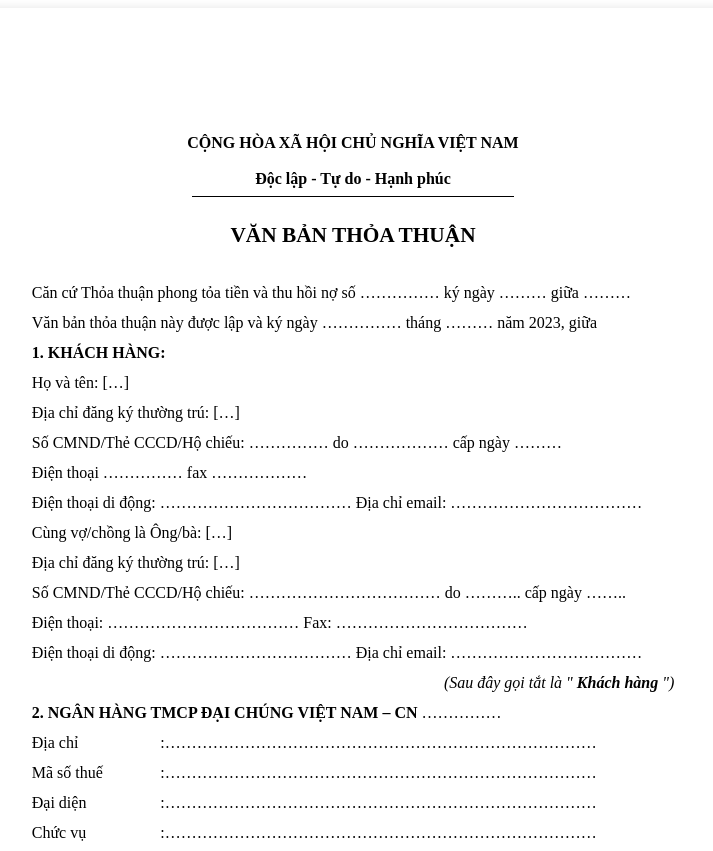
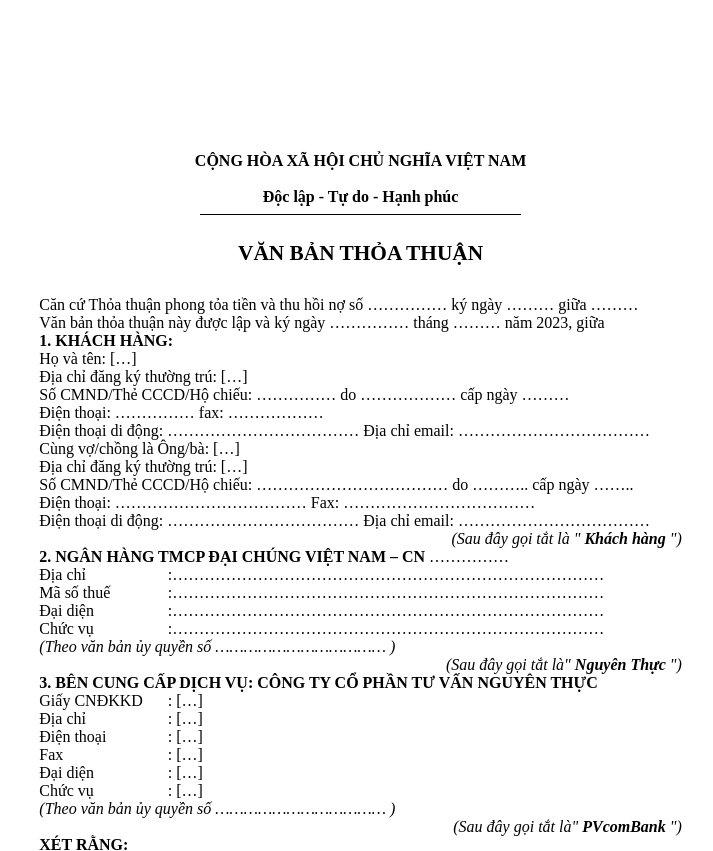
Before and after one commit to Thanhlc2010/BMDrawing, a plain HTML site: page Code Văn bản thỏa thuận/20231127.MB04-(003).html in a window 1280 px wide. Shown: the top 851 px of the page, without its empty margins (287-1000 px from the left). Drawn offline with Linux system fonts and the light colour scheme.

Commit message:
Update 20231127.MB04-(003).html

```diff
--- a/Code Văn bản thỏa thuận/20231127.MB04-(003).html
+++ b/Code Văn bản thỏa thuận/20231127.MB04-(003).html
@@ -15,6 +15,17 @@
         box-sizing: border-box;
         overflow: auto;
         line-height: 30px;
+      }
+
+      .container {
+        width: 210mm;
+        height: auto;
+        padding: 25mm 18mm 350mm 22mm;
+        background: #FFF;
+        margin: 0 auto;
+        box-sizing: border-box;
+        position: relative;
+        font-size: 16px;
       }
 
       h1 {
@@ -93,7 +104,7 @@
     </style>
   </head>
   <body>
-    <div class="a4-format">
+    <div class="container">
       <div id="header" style="padding-top: 50px; padding-bottom: 30px; line-height: normal" class="tx12 txcenter">
           <span class="bold">CỘNG HÒA XÃ HỘI CHỦ NGHĨA VIỆT NAM</span>
           <br />
@@ -108,76 +119,76 @@
       </div>
       <div class="tx12">
         <span>Căn cứ Thỏa thuận phong tỏa tiền và thu hồi nợ số </span>
-          <span>……………</span>
+        <span id="agreementNumber">……………</span>
         <span>ký ngày</span>
-          <span>………</span>
+        <span id="signingDate">………</span>
         <span>giữa</span>
-          <span>………</span>
+        <span id="partiesInvolved">………</span>
       </div>
       <div class="tx12">
         <span>Văn bản thỏa thuận này được lập và ký ngày</span>
-          <span>……………</span>
+        <span id="signingDay">……………</span>
         <span>tháng</span>
-          <span>………</span>
+        <span id="signingMonth">………</span>
         <span>năm 2023, giữa</span>
       </div>
       <div class="tx12">
           <span class="bold">1. KHÁCH HÀNG:</span>
           <div>
             <span>Họ và tên: </span>
-              <span>[…]</span>
+            <span id="fullName">[…]</span>
           </div>
           <div>
               <span>Địa chỉ đăng ký thường trú: </span>
-              <span>[…]</span>
+              <span id="permanentAddress">[…]</span>
           </div>
           <div>
               <span>Số CMND/Thẻ CCCD/Hộ chiếu: </span>
-              <span>……………</span>
+              <span id="idNumber">……………</span>
               <span>do</span>
-              <span>………………</span>
+              <span id="issuingAuthority">………………</span>
               <span>cấp ngày</span>
-              <span>………</span>
+              <span id="issueDate">………</span>
           </div>
           <div>
-              <span>Điện thoại</span>
-              <span>……………</span>
-              <span>fax</span>
-              <span>………………</span>
+              <span>Điện thoại: </span>
+              <span id="phone">……………</span>
+              <span>fax: </span>
+              <span id="fax">………………</span>
           </div>
           <div>
               <span>Điện thoại di động: </span>
-              <span>………………………………</span>
+              <span id="mobilePhone">………………………………</span>
               <span>Địa chỉ email: </span>
-              <span>………………………………</span>
+              <span id="email">………………………………</span>
           </div>
           <div>
               <span>Cùng vợ/chồng là Ông/bà: </span>
-              <span>[…]</span>
+              <span id="spouseName">[…]</span>
           </div>
           <div>
               <span>Địa chỉ đăng ký thường trú: </span>
-              <span>[…]</span>
+              <span id="spousePermanentAddress">[…]</span>
           </div>
           <div>
               <span>Số CMND/Thẻ CCCD/Hộ chiếu: </span>
-              <span>………………………………</span>
+              <span id="spouseIdNumber">………………………………</span>
               <span>do</span>
-              <span>………..</span>
+              <span id="spouseIssuingAuthority">………..</span>
               <span>cấp ngày</span>
-              <span>……..</span>
+              <span id="spouseIssueDate">……..</span>
           </div>
           <div>
               <span>Điện thoại: </span>
-              <span>………………………………</span>
+              <span id="spousePhone">………………………………</span>
               <span>Fax: </span>
-              <span>………………………………</span>
+              <span id="spouseFax">………………………………</span>
           </div>
           <div>
               <span>Điện thoại di động: </span>
-              <span>………………………………</span>
+              <span id="spouseMobilePhone">………………………………</span>
               <span>Địa chỉ email: </span>
-              <span>………………………………</span>
+              <span id="spouseEmail">………………………………</span>
           </div>
           <div class="italic" style="text-align: right;">
               <span>&#40;Sau đây gọi tắt là "</span>
@@ -187,14 +198,14 @@
       </div>
       <div class="tx12">
         <span class="bold">2. NGÂN HÀNG TMCP ĐẠI CHÚNG VIỆT NAM – CN</span>
-        <span>……………</span>
+        <span id="branchName">……………</span>
         <table class="table-no-border tx12">
           <tr>
             <td style="width: 20%">
                 <span>Địa chỉ</span>
             </td>
             <td style="width: 80%">
-              <span>:………………………………………………………………………</span>
+                <span id="address">:………………………………………………………………………</span>
             </td>
           </tr>
           <tr>
@@ -202,7 +213,7 @@
                   <span>Mã số thuế</span>
               </td>
               <td style="width: 80%">
-              <span>:………………………………………………………………………</span>
+                  <span id="taxCode">:………………………………………………………………………</span>
               </td>
           </tr>
           <tr>
@@ -210,7 +221,7 @@
                   <span>Đại diện</span>
               </td>
               <td style="width: 80%">
-              <span>:………………………………………………………………………</span>
+                  <span id="representative">:………………………………………………………………………</span>
               </td>
           </tr>
           <tr>
@@ -218,13 +229,13 @@
                   <span>Chức vụ</span>
               </td>
               <td style="width: 80%">
-              <span>:………………………………………………………………………</span>
+                  <span id="position">:………………………………………………………………………</span>
               </td>
           </tr>
         </table>
         <div class="italic">
           <span>&#40;Theo văn bản ủy quyền số </span>
-            <span>………………………………</span>
+          <span id="authorizationNumber2.">………………………………</span>
           <span>&#41;</span>
         </div>
         <div class="italic" style="text-align: right;">
@@ -241,7 +252,7 @@
                 <span>Giấy CNĐKKD</span>
             </td>
             <td style="width: 80%">
-              <span>: […]</span>
+                <span id="businessRegistration">: […]</span>
             </td>
           </tr>
           <tr>
@@ -249,7 +260,7 @@
                   <span>Địa chỉ</span>
               </td>
               <td style="width: 80%">
-              <span>: […]</span>
+                  <span id="companyAddress">: […]</span>
               </td>
           </tr>
           <tr>
@@ -257,7 +268,7 @@
                   <span>Điện thoại</span>
               </td>
               <td style="width: 80%">
-              <span>: […]</span>
+                  <span id="phone">: […]</span>
               </td>
           </tr>
           <tr>
@@ -265,7 +276,7 @@
                   <span>Fax</span>
               </td>
               <td style="width: 80%">
-              <span>: […]</span>
+                  <span id="fax">: […]</span>
               </td>
           </tr>
           <tr>
@@ -273,7 +284,7 @@
                   <span>Đại diện</span>
               </td>
               <td style="width: 80%">
-              <span>: […]</span>
+                  <span id="representativeName">: […]</span>
               </td>
           </tr>
           <tr>
@@ -281,13 +292,13 @@
                   <span>Chức vụ</span>
               </td>
               <td style="width: 80%">
-              <span>: […]</span>
+                  <span id="representativePosition">: […]</span>
               </td>
           </tr>
         </table>
         <div class="italic">
           <span>&#40;Theo văn bản ủy quyền số </span>
-            <span>………………………………</span>
+          <span id="authorizationNumber3.">………………………………</span>
           <span>&#41;</span>
         </div>
         <div class="italic" style="text-align: right;">
@@ -350,13 +361,13 @@
                 <span>Trong thời hạn từ 02 ngày làm việc đến 07 ngày làm việc tính từ ngày Khách hàng ký yêu cầu cung cấp dịch vụ và đóng phí đầy đủ ("Thời Điểm Cung Cấp Dịch Vụ"), Nguyên Thực sẽ gửi các bản chính kết quả cung cấp Dịch Vụ cho Khách hàng và PVcomBank, bao gồm : (1) Bản kết quả tư vấn xác thực cho Khách hàng trong đó nêu ý kiến của Nguyên Thực về tính thật, giả của </span>
                 <span class="bold">GCN </span>
                 <span>bìa số</span>
-                <span>………</span>
+                <span id="coverNumber">………</span>
                 <span>số vào sổ cấp GCN </span>
-                <span>………</span>
+                <span id="registryNumber">………</span>
                 <span>do </span>
-                <span>………</span>
+                <span id="issuingAuthority">………</span>
                 <span>cấp ngày</span>
-                <span>………</span>
+                <span id="issueDate">………</span>
                 <span>; (2) Văn bản cung cấp thông tin dữ liệu đất đai do Cơ quan Nhà nước có thẩm quyền xác nhận.</span>
               </div>
               <div>
@@ -470,7 +481,8 @@
             </td>
             <td style="width: 93%">
               <div>
-                <span>Các giấy tờ khác:………………………………….</span>
+                <span>Các giấy tờ khác:</span>
+                <span id="otherDocuments">…………………………………</span>
               </div>
             </td>
           </tr>
```
Lines whose indentation alone changed are shown as unchanged.
